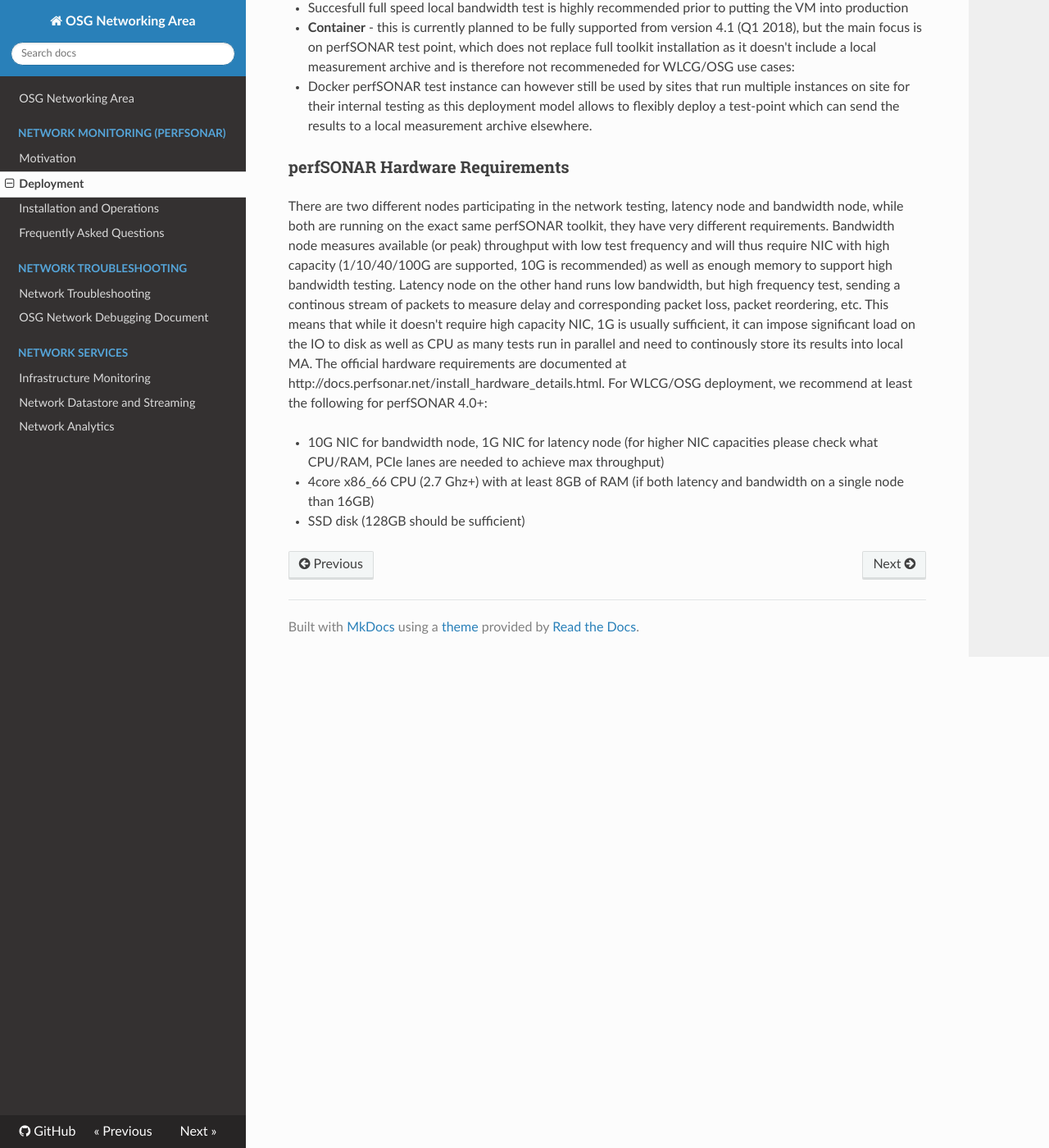
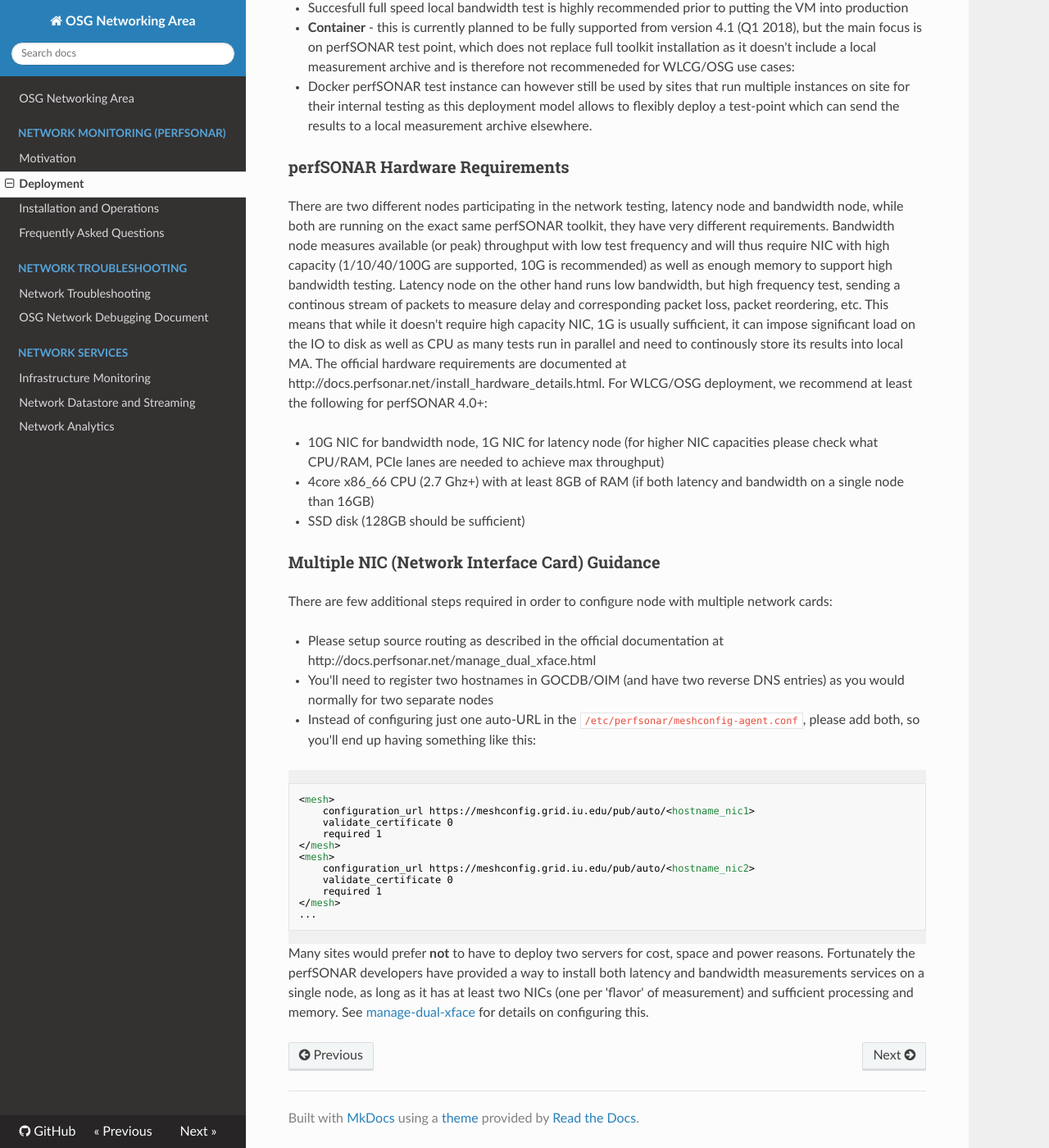
Before and after one commit to osg-htc/networking, an MkDocs documentation site: the page built from docs/perfsonar/deployment-models.md, in a window 1280 px wide and 1400 px high, scrolled down 631 px. Shown: the whole window at 82% size. Built offline with MkDocs 1.6.1, drawn with Linux system fonts in a browser that asks for light colours; nearby versions of some CDN libraries; old or Windows-style settings are respelled for this version of MkDocs; some of the changed text lies outside the part shown.

Commit message:
Update deployment-models.md

````diff
--- a/docs/perfsonar/deployment-models.md
+++ b/docs/perfsonar/deployment-models.md
@@ -4,7 +4,7 @@
 
 - **Bare metal** - preffered option in one of two possible configurations:
    - Two bare metal servers, one for latency node, one for bandwidth node
-   - One bare metal server running both latency and bandwidth node together provided that there are two separate NICs available
+   - One bare metal server running both latency and bandwidth node together provided that there are two separate NICs available, please refer to .
 - **Virtual Machine** - if bare metal is not available then it is also possible to run perfSONAR on a VM, however there are a set of additional requirements to fulfill:
    - Full-node VM is strongly preffered, having 2 VMs (latency/bandwidth node) on a single bare metal. Mixing perfSONAR VM(s) with other might have an impact on the measuremenets and is therefore not recommended.
    - VM needs to be configured to have SR-IOV to NIC as well as pinned CPUs to ensure bandwidth tests are not impacted (by switching CPUs during the test)
@@ -19,3 +19,27 @@
 - 10G NIC for bandwidth node, 1G NIC for latency node (for higher NIC capacities please check what CPU/RAM, PCIe lanes are needed to achieve max throughput)
 - 4core x86_66 CPU (2.7 Ghz+) with at least 8GB of RAM (if both latency and bandwidth on a single node than 16GB)
 - SSD disk (128GB should be sufficient)
+
+### Multiple NIC (Network Interface Card) Guidance
+
+There are few additional steps required in order to configure node with multiple network cards:
+
+- Please setup source routing as described in the official documentation at http://docs.perfsonar.net/manage_dual_xface.html
+- You'll need to register two hostnames in GOCDB/OIM (and have two reverse DNS entries) as you would normally for two separate nodes
+- Instead of configuring just one auto-URL in the `/etc/perfsonar/meshconfig-agent.conf`, please add both, so you'll end up having something like this:
+```
+<mesh>
+    configuration_url https://meshconfig.grid.iu.edu/pub/auto/<hostname_nic1>
+    validate_certificate 0
+    required 1
+</mesh>
+<mesh>
+    configuration_url https://meshconfig.grid.iu.edu/pub/auto/<hostname_nic2>
+    validate_certificate 0
+    required 1
+</mesh>
+...
+```
+
+Many sites would prefer **not** to have to deploy two servers for cost, space and power reasons.  Fortunately the perfSONAR developers have provided a way to install both latency and bandwidth
+measurements services on a single node, as long as it has at least two NICs (one per 'flavor' of measurement) and sufficient processing and memory.  See [manage-dual-xface](http://docs.perfsonar.net/manage_dual_xface.html) for details on configuring this.
````
